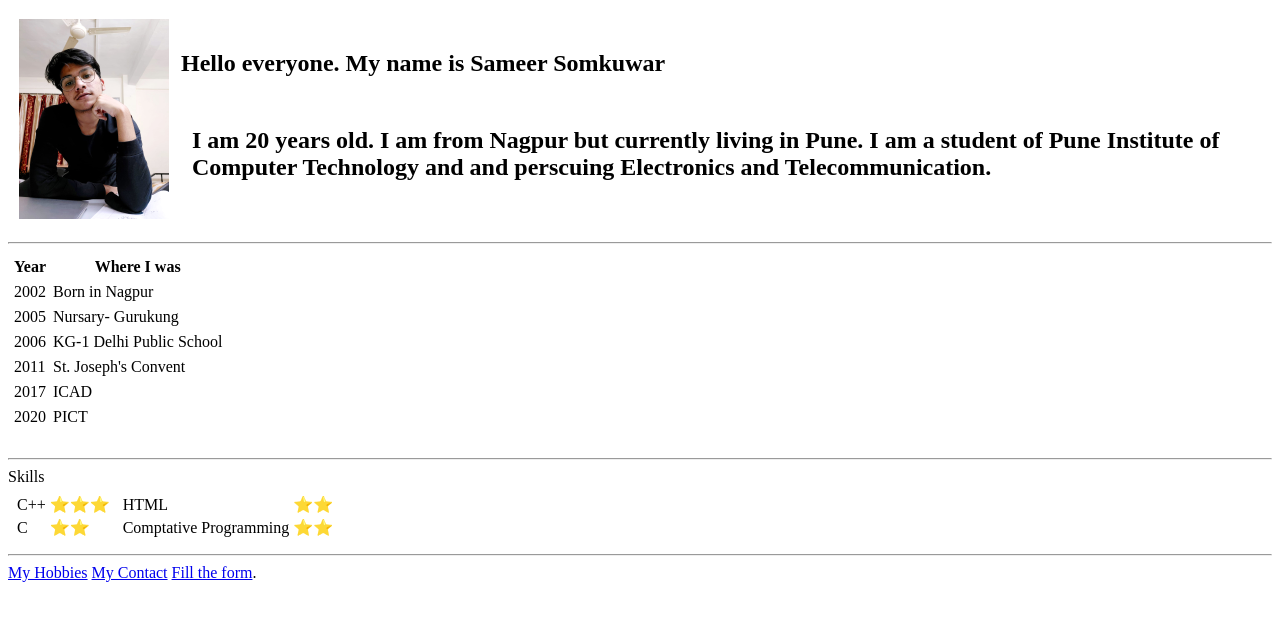
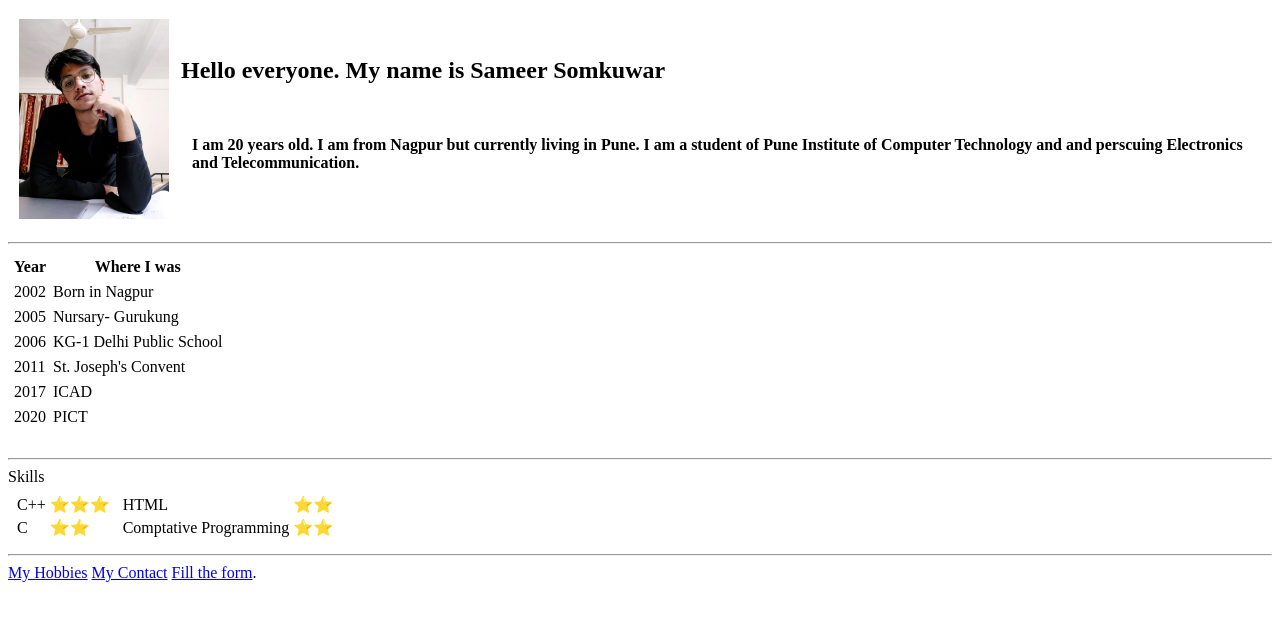
Before and after one commit to Sms246/MyFirstWebSite, a plain HTML site: page index.html in a window 1280 px wide. Drawn offline with Linux system fonts and the light colour scheme.

Commit message:
Update index.html

```diff
--- a/index.html
+++ b/index.html
@@ -15,10 +15,10 @@
                         <h2>Hello everyone. My name is Sameer Somkuwar</h2>
                         <tbody>
                             <tr>
-                                <td><h2>
+                                <td><h4>
                                     I am 20 years old. I am from Nagpur but currently living in Pune.
                                     I am a student of Pune Institute of Computer Technology and
-                                    and perscuing Electronics and Telecommunication. </h2>
+                                    and perscuing Electronics and Telecommunication. </h4>
                                 </td>
                             </tr>
                         </tbody>
```
